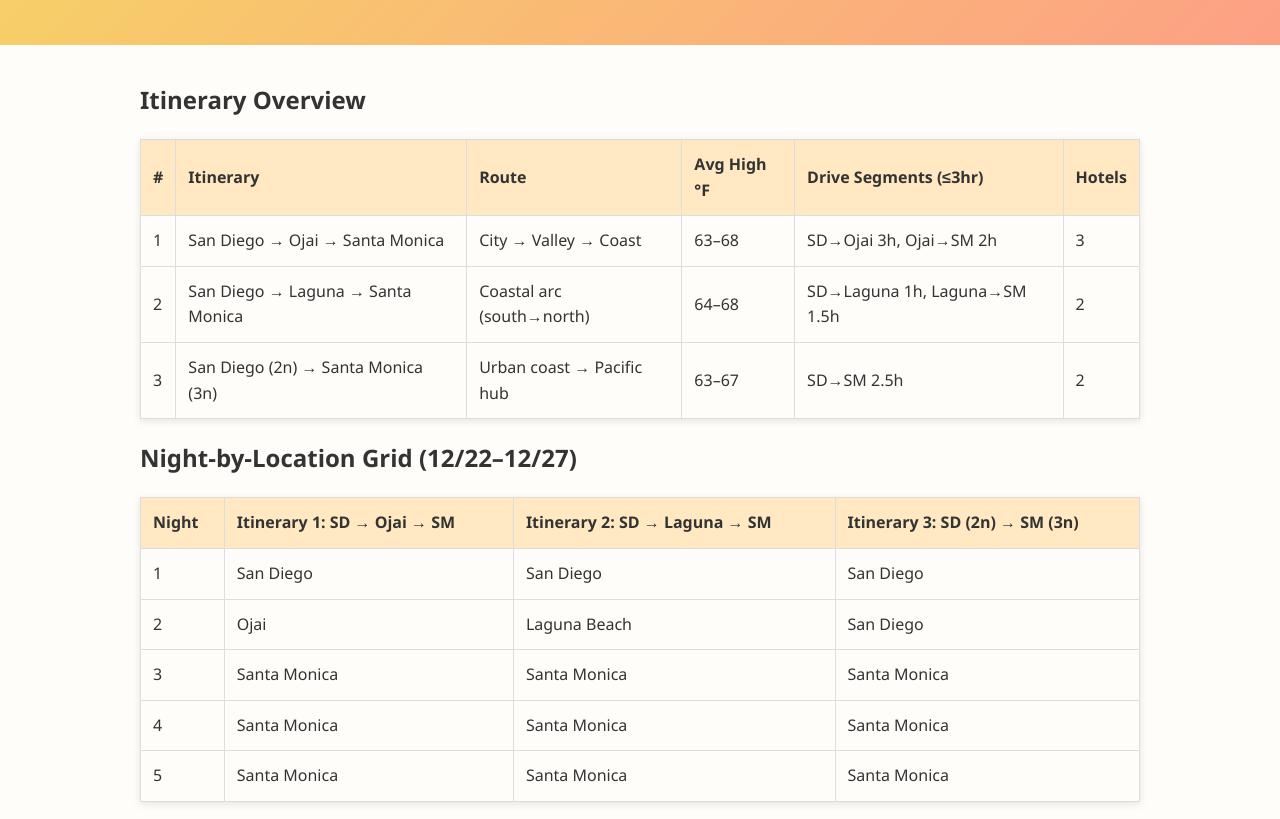
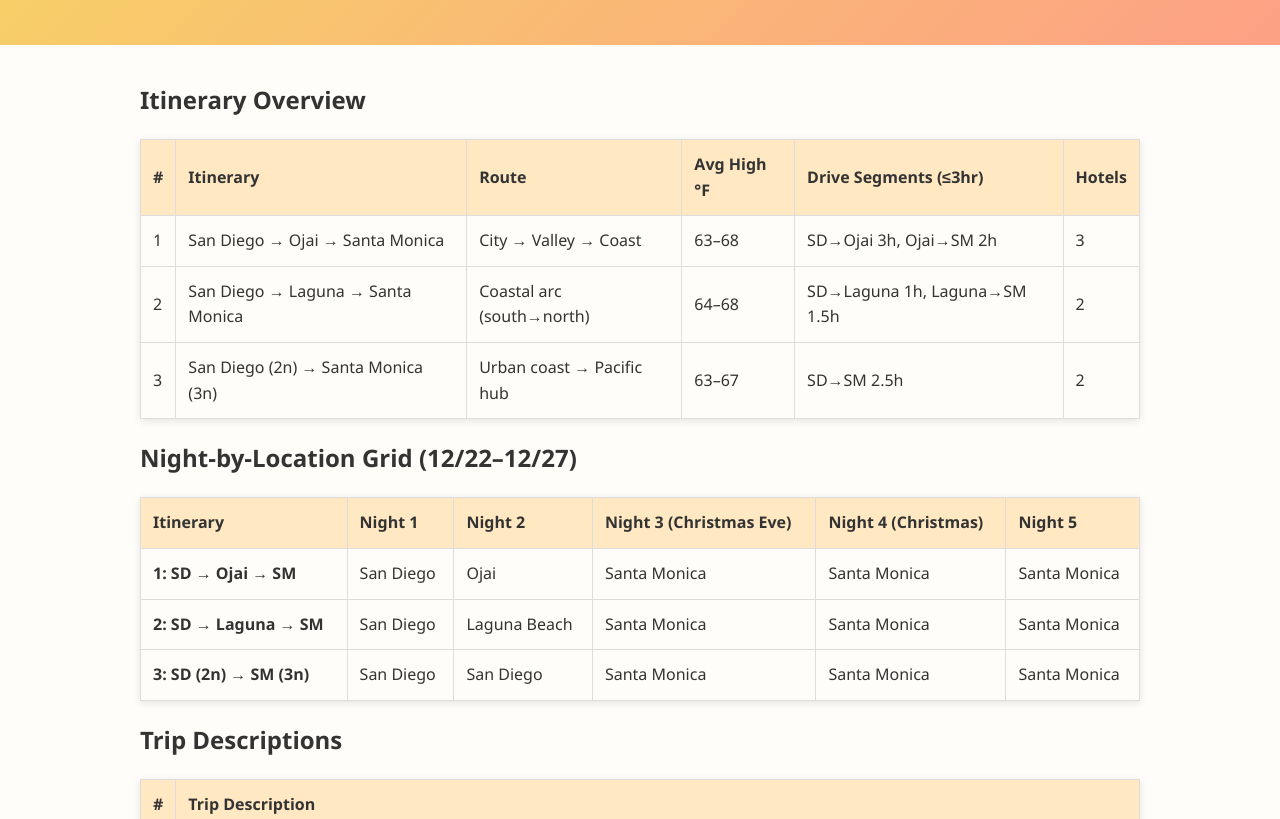
Before and after one commit to Dave11215/socal-dooventure, a plain HTML site: page index.html in a window 1280 px wide. Shown: the part 128-947 px from the top of the page. Drawn offline with Linux system fonts and the light colour scheme.

Commit message:
Update index.html

```diff
--- a/index.html
+++ b/index.html
@@ -101,12 +101,38 @@
 
   <h2>Night-by-Location Grid (12/22–12/27)</h2>
   <table>
-    <tr><th>Night</th><th>Itinerary 1: SD → Ojai → SM</th><th>Itinerary 2: SD → Laguna → SM</th><th>Itinerary 3: SD (2n) → SM (3n)</th></tr>
-    <tr><td>1</td><td>San Diego</td><td>San Diego</td><td>San Diego</td></tr>
-    <tr><td>2</td><td>Ojai</td><td>Laguna Beach</td><td>San Diego</td></tr>
-    <tr><td>3</td><td>Santa Monica</td><td>Santa Monica</td><td>Santa Monica</td></tr>
-    <tr><td>4</td><td>Santa Monica</td><td>Santa Monica</td><td>Santa Monica</td></tr>
-    <tr><td>5</td><td>Santa Monica</td><td>Santa Monica</td><td>Santa Monica</td></tr>
+    <tr>
+      <th>Itinerary</th>
+      <th>Night 1</th>
+      <th>Night 2</th>
+      <th>Night 3 (Christmas Eve)</th>
+      <th>Night 4 (Christmas)</th>
+      <th>Night 5</th>
+    </tr>
+    <tr>
+      <td><strong>1: SD → Ojai → SM</strong></td>
+      <td>San Diego</td>
+      <td>Ojai</td>
+      <td>Santa Monica</td>
+      <td>Santa Monica</td>
+      <td>Santa Monica</td>
+    </tr>
+    <tr>
+      <td><strong>2: SD → Laguna → SM</strong></td>
+      <td>San Diego</td>
+      <td>Laguna Beach</td>
+      <td>Santa Monica</td>
+      <td>Santa Monica</td>
+      <td>Santa Monica</td>
+    </tr>
+    <tr>
+      <td><strong>3: SD (2n) → SM (3n)</strong></td>
+      <td>San Diego</td>
+      <td>San Diego</td>
+      <td>Santa Monica</td>
+      <td>Santa Monica</td>
+      <td>Santa Monica</td>
+    </tr>
   </table>
 
   <h2>Trip Descriptions</h2>
```
